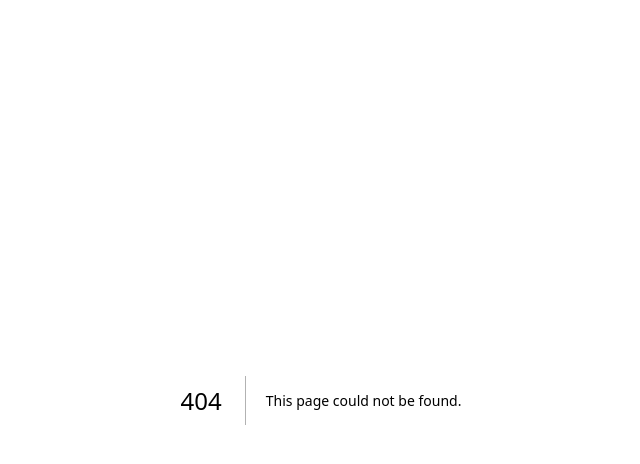
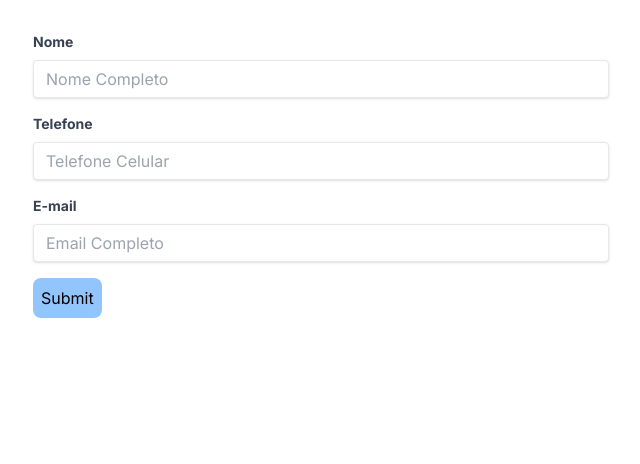
Before and after one commit to marquesflavio/frontend-components, a Next.js app: page /components/Form in a window 1280 px wide. Before the commit this address had no page. Shown: the top 464 px of the page, without its empty margins (319-959 px from the left). Built offline with nearby package versions, Linux system fonts and the light colour scheme.

Commit message:
iniciando o desenvolvimento com formulários, utilizando o react-hook-form

```diff
--- /dev/null
+++ b/app/components/Form/form-components/input.tsx
@@ -0,0 +1,28 @@
+interface InputProps {
+    placeholder: string
+    label: string
+    type: any
+}
+
+const Input: React.FC<InputProps> = ({
+    placeholder,
+    label,
+    type
+}) => {
+    return (
+        <>
+            <div className="mb-4">
+                <label className="block text-gray-700 text-sm font-bold mb-2" htmlFor={label}>
+                    {label}
+                </label>
+                <input
+                    type={type}
+                    className="shadow appearance-none border rounded w-full py-2 px-3 text-gray-700 leading-tight focus:outline-none focus:shadow-outline"
+                    placeholder={placeholder}
+                />
+            </div>
+        </>
+    )
+}
+
+export default Input;
--- /dev/null
+++ b/app/components/Form/page.tsx
@@ -0,0 +1,70 @@
+'use client';
+
+import { useForm } from "react-hook-form"
+
+export default function Form() {
+
+    const {
+        register,
+        handleSubmit,
+        formState: { errors }
+    } = useForm();
+
+    return (
+        <div className="w-2/4 m-auto p-8">
+            <form onSubmit={handleSubmit((dados) => {
+                console.log(dados)
+            })}>
+                <div className="mb-4">
+                    <label className="block text-gray-700 text-sm font-bold mb-2">
+                        Nome
+                    </label>
+                    <input
+                        {...register('nome', {
+                            required: true,
+                            minLength: {
+                                value: 3,
+                                message: "Insira pelo menos 3 caracteres"
+                            }
+                        })}
+                        type="text"
+                        className="shadow appearance-none border rounded w-full py-2 px-3 text-gray-700 leading-tight focus:outline-none focus:shadow-outline"
+                        placeholder="Nome Completo"
+                    />
+                </div>
+                <div className="mb-4">
+                    <label className="block text-gray-700 text-sm font-bold mb-2">
+                        Telefone
+                    </label>
+                    <input
+                        {...register('telefone', {
+                            required: true,
+                            pattern: /^(\+[0-9]{1,3})?[-. ]?\(?[0-9]\)?[-. ]?[0-9](?:[-. ]?[0-9]){8,}$/,
+                            maxLength: {
+                                value: 11,
+                                message: 'Este campo aceita no máximo 11 caracteres'
+                            }
+                        })}
+                        type="tel"
+                        className="shadow appearance-none border rounded w-full py-2 px-3 text-gray-700 leading-tight focus:outline-none focus:shadow-outline"
+                        placeholder="Telefone Celular"
+                    />
+                </div>
+                <div className="mb-4">
+                    <label className="block text-gray-700 text-sm font-bold mb-2">
+                        E-mail
+                    </label>
+                    <input
+                        {...register('email', {
+                            required: true, pattern: /^[a-zA-Z0-9._%+-]+@[a-zA-Z0-9.-]+\.[a-zA-Z]{2,}$/
+                        })}
+                        type="email"
+                        className="shadow appearance-none border rounded w-full py-2 px-3 text-gray-700 leading-tight focus:outline-none focus:shadow-outline"
+                        placeholder="Email Completo"
+                    />
+                </div>
+                <input className="bg-blue-300 p-2 rounded-lg " type="submit" />
+            </form>
+        </div>
+    )
+}
--- /dev/null
+++ b/app/components/Header/page.tsx
@@ -0,0 +1,8 @@
+export default function Header() {
+    return (
+        <>
+            Cabeçalho
+        </>
+    )
+
+}
--- a/app/globals.css
+++ b/app/globals.css
@@ -15,19 +15,3 @@
     --background-end-rgb: 0, 0, 0;
   }
 }
-
-body {
-  color: rgb(var(--foreground-rgb));
-  background: linear-gradient(
-      to bottom,
-      transparent,
-      rgb(var(--background-end-rgb))
-    )
-    rgb(var(--background-start-rgb));
-}
-
-@layer utilities {
-  .text-balance {
-    text-wrap: balance;
-  }
-}
--- a/app/page.tsx
+++ b/app/page.tsx
@@ -1,113 +1,10 @@
-import Image from "next/image";
+import Form from "./components/Form/page";
+import Header from "./components/Header/page";
 
 export default function Home() {
   return (
-    <main className="flex min-h-screen flex-col items-center justify-between p-24">
-      <div className="z-10 max-w-5xl w-full items-center justify-between font-mono text-sm lg:flex">
-        <p className="fixed left-0 top-0 flex w-full justify-center border-b border-gray-300 bg-gradient-to-b from-zinc-200 pb-6 pt-8 backdrop-blur-2xl dark:border-neutral-800 dark:bg-zinc-800/30 dark:from-inherit lg:static lg:w-auto  lg:rounded-xl lg:border lg:bg-gray-200 lg:p-4 lg:dark:bg-zinc-800/30">
-          Get started by editing&nbsp;
-          <code className="font-mono font-bold">app/page.tsx</code>
-        </p>
-        <div className="fixed bottom-0 left-0 flex h-48 w-full items-end justify-center bg-gradient-to-t from-white via-white dark:from-black dark:via-black lg:static lg:h-auto lg:w-auto lg:bg-none">
-          <a
-            className="pointer-events-none flex place-items-center gap-2 p-8 lg:pointer-events-auto lg:p-0"
-            href="https://vercel.com?utm_source=create-next-app&utm_medium=appdir-template&utm_campaign=create-next-app"
-            target="_blank"
-            rel="noopener noreferrer"
-          >
-            By{" "}
-            <Image
-              src="/vercel.svg"
-              alt="Vercel Logo"
-              className="dark:invert"
-              width={100}
-              height={24}
-              priority
-            />
-          </a>
-        </div>
-      </div>
-
-      <div className="relative flex place-items-center before:absolute before:h-[300px] before:w-full sm:before:w-[480px] before:-translate-x-1/2 before:rounded-full before:bg-gradient-radial before:from-white before:to-transparent before:blur-2xl before:content-[''] after:absolute after:-z-20 after:h-[180px] after:w-full sm:after:w-[240px] after:translate-x-1/3 after:bg-gradient-conic after:from-sky-200 after:via-blue-200 after:blur-2xl after:content-[''] before:dark:bg-gradient-to-br before:dark:from-transparent before:dark:to-blue-700 before:dark:opacity-10 after:dark:from-sky-900 after:dark:via-[#0141ff] after:dark:opacity-40 before:lg:h-[360px] z-[-1]">
-        <Image
-          className="relative dark:drop-shadow-[0_0_0.3rem_#ffffff70] dark:invert"
-          src="/next.svg"
-          alt="Next.js Logo"
-          width={180}
-          height={37}
-          priority
-        />
-      </div>
-
-      <div className="mb-32 grid text-center lg:max-w-5xl lg:w-full lg:mb-0 lg:grid-cols-4 lg:text-left">
-        <a
-          href="https://nextjs.org/docs?utm_source=create-next-app&utm_medium=appdir-template&utm_campaign=create-next-app"
-          className="group rounded-lg border border-transparent px-5 py-4 transition-colors hover:border-gray-300 hover:bg-gray-100 hover:dark:border-neutral-700 hover:dark:bg-neutral-800/30"
-          target="_blank"
-          rel="noopener noreferrer"
-        >
-          <h2 className={`mb-3 text-2xl font-semibold`}>
-            Docs{" "}
-            <span className="inline-block transition-transform group-hover:translate-x-1 motion-reduce:transform-none">
-              -&gt;
-            </span>
-          </h2>
-          <p className={`m-0 max-w-[30ch] text-sm opacity-50`}>
-            Find in-depth information about Next.js features and API.
-          </p>
-        </a>
-
-        <a
-          href="https://nextjs.org/learn?utm_source=create-next-app&utm_medium=appdir-template-tw&utm_campaign=create-next-app"
-          className="group rounded-lg border border-transparent px-5 py-4 transition-colors hover:border-gray-300 hover:bg-gray-100 hover:dark:border-neutral-700 hover:dark:bg-neutral-800/30"
-          target="_blank"
-          rel="noopener noreferrer"
-        >
-          <h2 className={`mb-3 text-2xl font-semibold`}>
-            Learn{" "}
-            <span className="inline-block transition-transform group-hover:translate-x-1 motion-reduce:transform-none">
-              -&gt;
-            </span>
-          </h2>
-          <p className={`m-0 max-w-[30ch] text-sm opacity-50`}>
-            Learn about Next.js in an interactive course with&nbsp;quizzes!
-          </p>
-        </a>
-
-        <a
-          href="https://vercel.com/templates?framework=next.js&utm_source=create-next-app&utm_medium=appdir-template&utm_campaign=create-next-app"
-          className="group rounded-lg border border-transparent px-5 py-4 transition-colors hover:border-gray-300 hover:bg-gray-100 hover:dark:border-neutral-700 hover:dark:bg-neutral-800/30"
-          target="_blank"
-          rel="noopener noreferrer"
-        >
-          <h2 className={`mb-3 text-2xl font-semibold`}>
-            Templates{" "}
-            <span className="inline-block transition-transform group-hover:translate-x-1 motion-reduce:transform-none">
-              -&gt;
-            </span>
-          </h2>
-          <p className={`m-0 max-w-[30ch] text-sm opacity-50`}>
-            Explore starter templates for Next.js.
-          </p>
-        </a>
-
-        <a
-          href="https://vercel.com/new?utm_source=create-next-app&utm_medium=appdir-template&utm_campaign=create-next-app"
-          className="group rounded-lg border border-transparent px-5 py-4 transition-colors hover:border-gray-300 hover:bg-gray-100 hover:dark:border-neutral-700 hover:dark:bg-neutral-800/30"
-          target="_blank"
-          rel="noopener noreferrer"
-        >
-          <h2 className={`mb-3 text-2xl font-semibold`}>
-            Deploy{" "}
-            <span className="inline-block transition-transform group-hover:translate-x-1 motion-reduce:transform-none">
-              -&gt;
-            </span>
-          </h2>
-          <p className={`m-0 max-w-[30ch] text-sm opacity-50 text-balance`}>
-            Instantly deploy your Next.js site to a shareable URL with Vercel.
-          </p>
-        </a>
-      </div>
-    </main>
+    <div>
+      <Form />
+    </div>
   );
 }
```
Also changed, not shown: package.json (+6 -4 lines), 1 other file (tests, documents, lock files or other folders).
